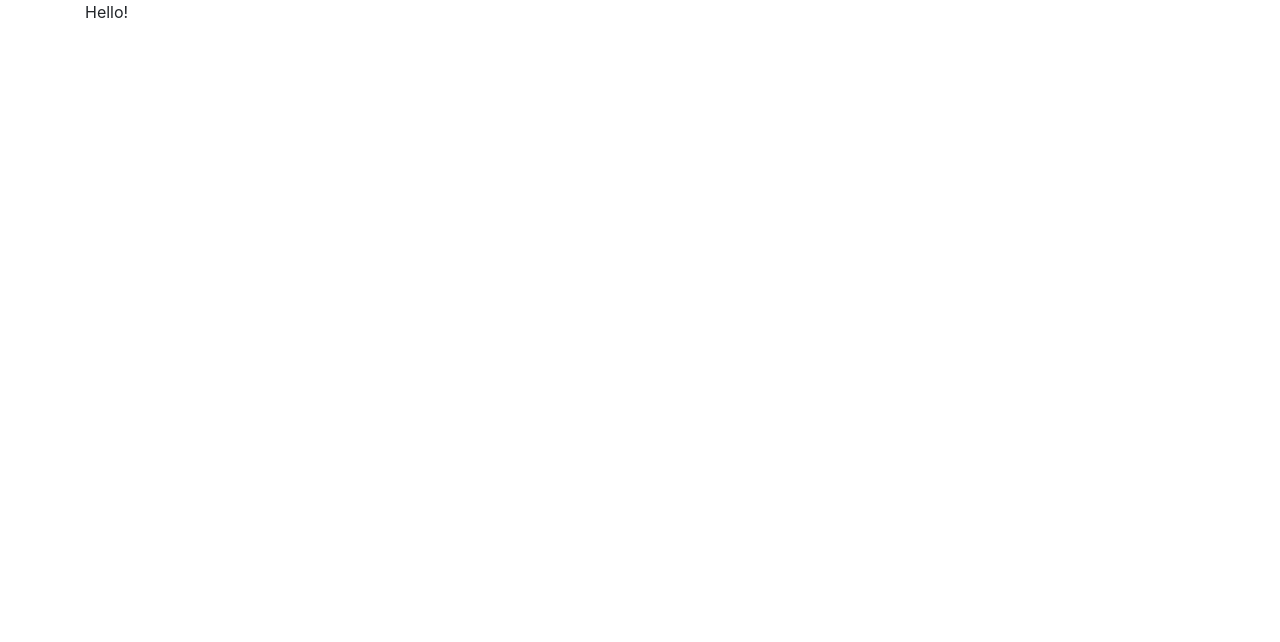
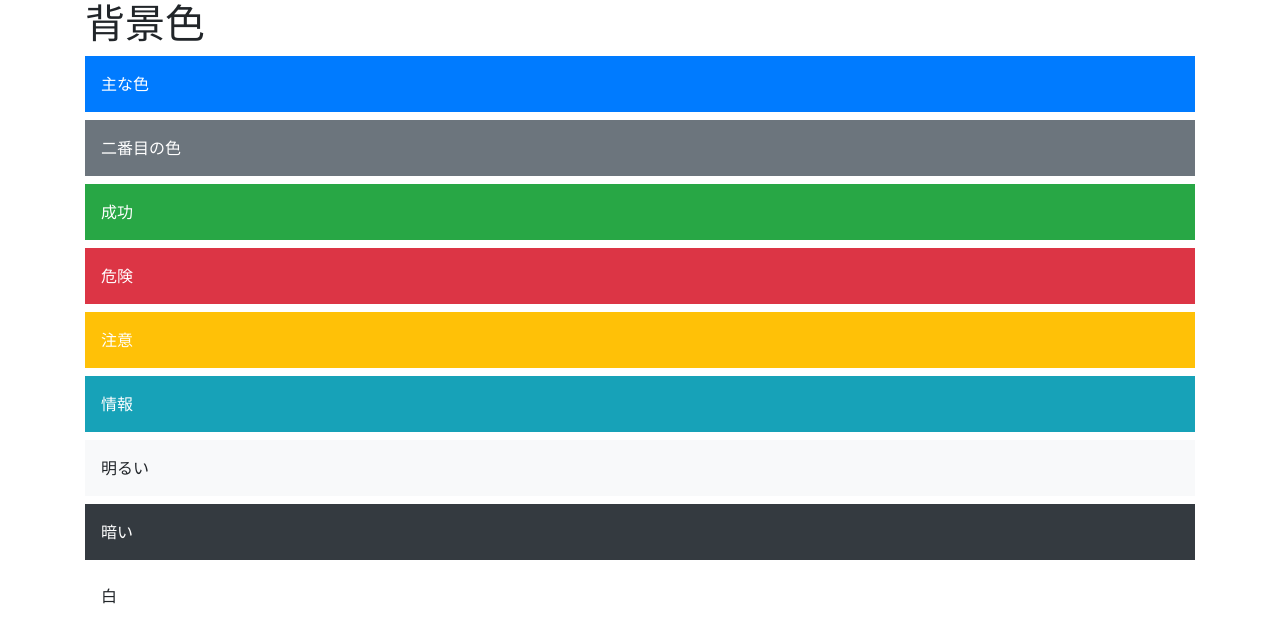
Before and after one commit to riki0806/web2-10, a plain HTML site: page index.html in a window 1280 px wide. Drawn offline with nearby package versions, Linux system fonts and the light colour scheme.

Commit message:
Update index.html

```diff
--- a/index.html
+++ b/index.html
@@ -8,10 +8,20 @@
   </head>
   <body>
     <div class ="container">
-     Hello!
+      <h1>背景色</h1>
+      <section>
+        <div class="p-3 mb-2 bg-primary text-white">主な色</div>
+        <div class="p-3 mb-2 bg-secondary text-white">二番目の色</div>
+        <div class="p-3 mb-2 bg-success text-white">成功</div>
+        <div class="p-3 mb-2 bg-danger text-white">危険</div>
+        <div class="p-3 mb-2 bg-warning text-white">注意</div>
+        <div class="p-3 mb-2 bg-info text-white">情報</div>
+        <div class="p-3 mb-2 bg-light text-gray-dark">明るい</div>
+        <div class="p-3 mb-2 bg-dark text-white">暗い</div>
+        <div class="p-3 mb-2 bg-white text-gray-dark">白</div>
+      </section>
     </div>
-    <!-- Optional JavaScript -->
-    <!-- jQuery first, then Popper.js, then Bootstrap JS -->
+
     <script src="https://code.jquery.com/jquery-3.3.1.slim.min.js"></script>
     <script src="https://cdnjs.cloudflare.com/ajax/libs/popper.js/1.14.3/umd/popper.min.js"></script>
     <script src="https://stackpath.bootstrapcdn.com/bootstrap/4.1.3/js/bootstrap.min.js"></script>
```
